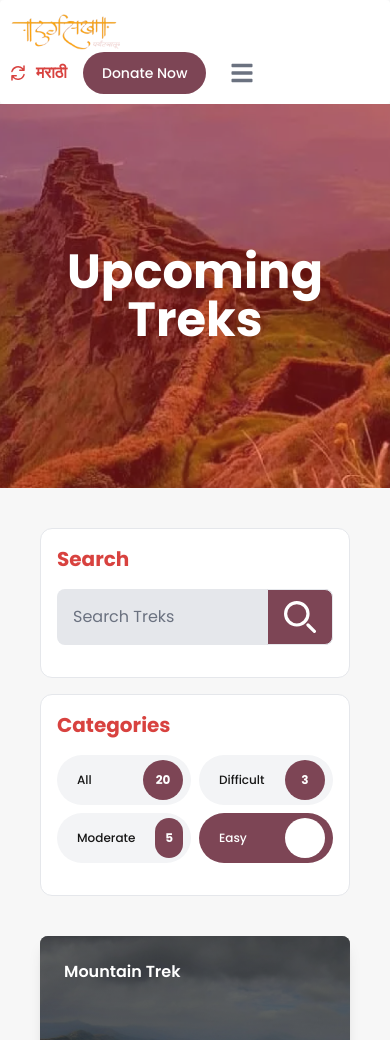
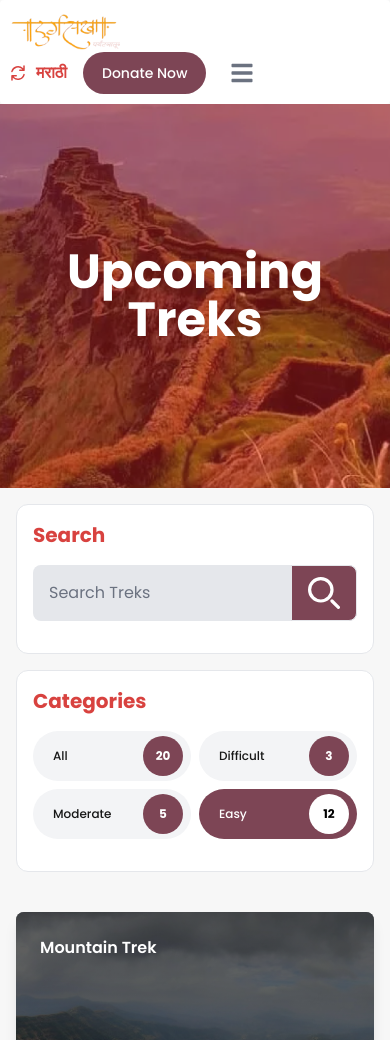
Before and after one commit to RishabhSinha02/durgasakha-frontend, a Next.js app: page /upcoming-treks in a window 390 px wide. Shown: the top 1040 px of the page. Built offline with nearby package versions, Linux system fonts and the light colour scheme.

Commit message:
Bugs Fix: Upcoming Trek

```diff
--- a/src/app/components/upcoming-treks/difficultySelector.js
+++ b/src/app/components/upcoming-treks/difficultySelector.js
@@ -35,10 +35,10 @@ const DifficultySelector = ({ initialValue = 'easy', onChange = () => {} }) => {
           <span className="font-medium p-3">{difficulty.label}</span>
           <div className={`
             rounded-full bg-secondary
-            flex items-center justify-center text-white font-extrabold
+            flex items-center justify-center font-extrabold
             ${selectedDifficulty === difficulty.id
                 ? 'bg-white text-black w-10 h-10'
-                : 'bg-secondary w-10 h-10'}
+                : 'bg-secondary text-white w-10 h-10'}
           `}>
             {difficulty.count}
           </div>
--- a/src/app/upcoming-treks/[id]/page.js
+++ b/src/app/upcoming-treks/[id]/page.js
@@ -142,44 +142,41 @@ export default function TrekDetail() {
 
       <div>
         <h1 className="text-2xl md:text-3xl lg:text-4xl font-bold text-primary mb-6">Payment Details</h1>
-        <div className="grid grid-cols-6 mt-1 text-justify max-w-7xl">
-          <div className='col-span-3'>
-            {/* Make a table for bank details for  jsx for 5 rows 2 columns without border */}
+        <div className="grid grid-cols-1 md:grid-cols-6 mt-1 text-xs sm:text-sm md:text-lg text-left max-w-7xl">
+          <div className='col-span-1 md:col-span-3'>
 
             <table className="w-full">
               <tbody>
-                <tr>
+                <tr className='h-10'>
                   <th className="">Bank Name</th>
                   <td className="px-4 py-2">XYZ Bank</td>
                 </tr>
-                <tr>
+                <tr className='h-10'>
                   <th className="">Branch</th>
                   <td className="px-4 py-2">XYZ Andheri West Branch</td>
                 </tr>
-                <tr>
+                <tr className='h-10'>
                   <th className="">Account Holder Name</th>
                   <td className="px-4 py-2">Rishabh Sinha</td>
                 </tr>
-                <tr>
+                <tr className='h-10'>
                   <th className="">Account Number</th>
                   <td className="px-4 py-2">1234567890</td>
                 </tr>
-                <tr>
+                <tr className='h-10'>
                   <th className="">IFSC Code</th>
                   <td className="px-4 py-2">XYZM0000123</td>
                 </tr>
-                <tr>
+                <tr className='h-10'>
                   <td colSpan="2" className="py-2">
                     Send us a screenshot of the payment.
                   </td>
                 </tr>
               </tbody>
             </table>
-
-
           </div>
           <div className='flex flex-col text-center justify-center font-extrabold text-2xl text-gray-600'>OR</div>
-          <div className='col-span-2 flex flex-col justify-center'>
+          <div className='col-span-1 md:col-span-2 flex flex-col justify-center'>
             <div className='flex justify-center'>
               <Image src={'https://upload.wikimedia.org/wikipedia/commons/d/d0/QR_code_for_mobile_English_Wikipedia.svg'} alt=""
                 height={200}
--- a/src/app/upcoming-treks/page.js
+++ b/src/app/upcoming-treks/page.js
@@ -19,7 +19,7 @@ export default function UpcomingTreks() {
     { name: "Rinjani" }
   ];
   return (
-    <div className="p-10 md:p-16 md:pb-12 md:pt-12 space-y-10">
+    <div className="p-4 md:p-16 md:pb-12 md:pt-12 space-y-10">
       <div className="grid lg:grid-cols-3 sm:grid-cols-1 md:grid-cols-1 gap-4">
         <div className="card border border-gray-200 rounded-xl bg-white">
           <h1 className="text-xl md:text-xl lg:text-2xl font-bold p-4 text-primary">Search</h1>
```
